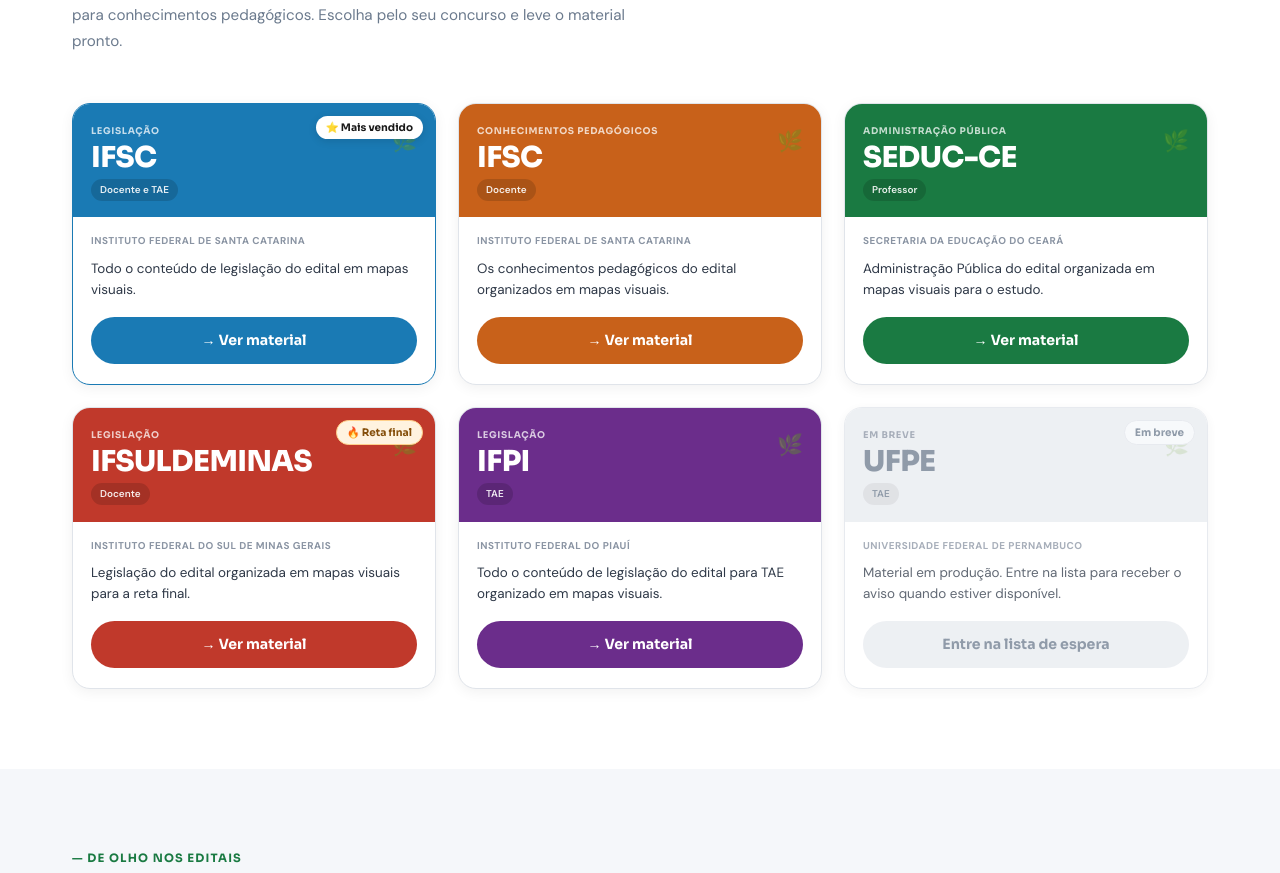
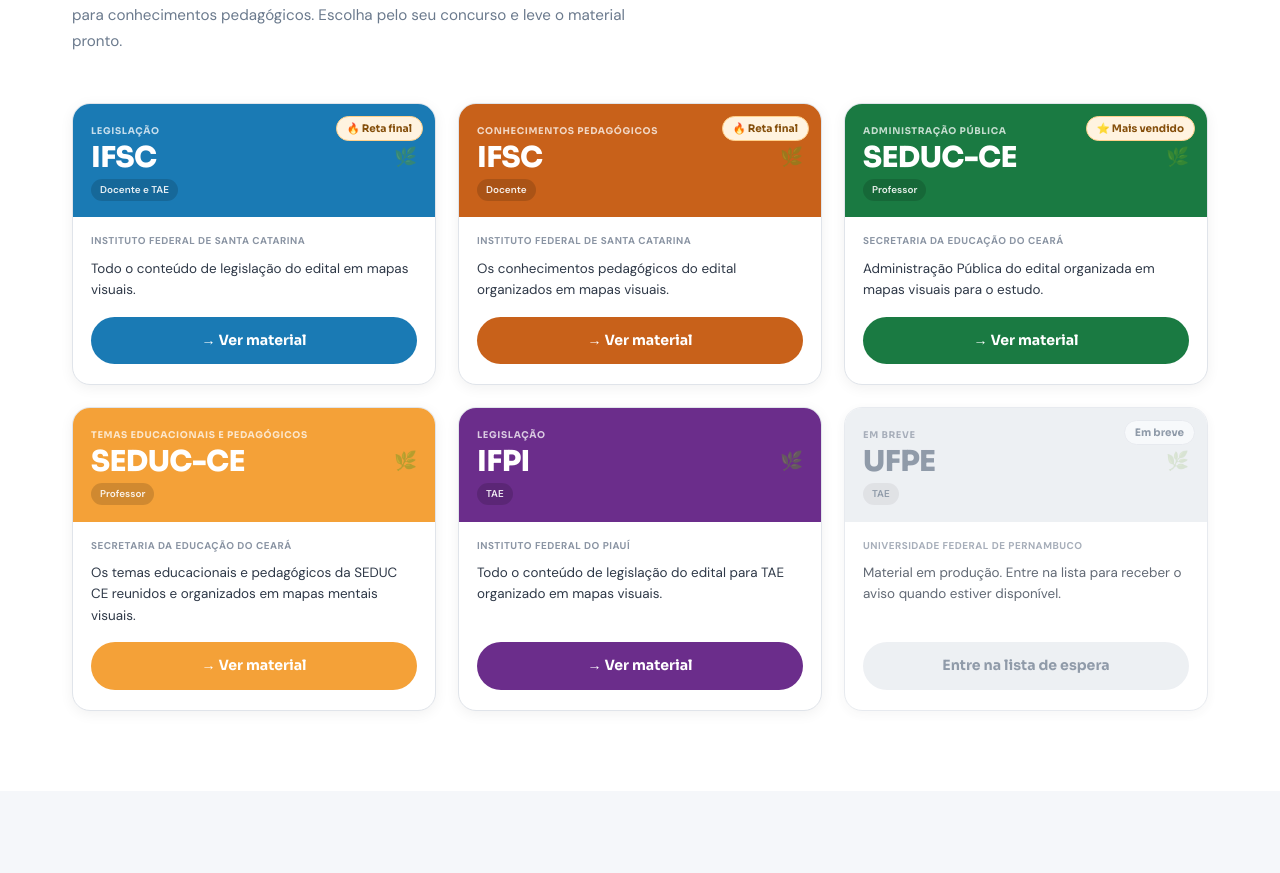
Before and after one commit to rlsgabriella/vibefederal, a React (Vite) app: page / in a window 1280 px wide. Shown: the part 1049-1922 px from the top of the page. Built offline with nearby package versions, Linux system fonts and the light colour scheme; the HTML template or start-up script is replaced by a standard one.

Commit message:
atualizações conteúdo de cards

```diff
--- a/src/components/Catalogo.css
+++ b/src/components/Catalogo.css
@@ -118,8 +118,10 @@
   border-radius: 100px;
   margin-top: 7px;
 }
-
-.cat__leaf { font-size: 1.3rem; }
+.cat__leaf {
+  font-size: 1.15rem;
+  margin-top: 18px;
+}
 
 /* Body */
 .cat__body {
--- a/src/data/index.js
+++ b/src/data/index.js
@@ -11,8 +11,8 @@
     descricaoCurta: 'Todo o conteúdo de legislação do edital em mapas visuais.',
     tag: 'Legislação',
     href: 'https://vibefederal.com.br/ifsc/',
-    destaque: true,
-    seloExtra: null,
+    destaque: false,
+    seloExtra: '🔥 Reta final',
     emBreve: false,
   },
   {
@@ -27,7 +27,7 @@
     tag: 'Conhecimentos Pedagógicos',
     href: 'https://vibefederal.com.br/tp-ifsc/',
     destaque: false,
-    seloExtra: null,
+    seloExtra: '🔥 Reta final',
     emBreve: false,
   },
   {
@@ -42,22 +42,22 @@
     tag: 'Administração Pública',
     href: 'https://vibefederal.com.br/tlseducce/',
     destaque: false,
-    seloExtra: null,
+    seloExtra: '⭐ Mais vendido',
     emBreve: false,
   },
   {
-    id: 'ifsuldeminas',
-    sigla: 'IFSULDEMINAS',
-    nome: 'Trilha Legal — IFSULDEMINAS',
-    subtitulo: 'Instituto Federal do Sul de Minas Gerais',
-    cargo: 'Docente',
-    cor: '#C0392B',
+    id: 'tpseducce',
+    sigla: 'SEDUC-CE',
+    nome: 'SEDUC-CE',
+    subtitulo: 'SECRETARIA DA EDUCAÇÃO DO CEARÁ',
+    cargo: 'Professor',
+    cor: '#f4a138',
     corTextoBtn: '#fff',
-    descricaoCurta: 'Legislação do edital organizada em mapas visuais para a reta final.',
-    tag: 'Legislação',
-    href: 'https://vibefederal.com.br/ifsuldeminas/',
+    descricaoCurta: 'Os temas educacionais e pedagógicos da SEDUC CE reunidos e organizados em mapas mentais visuais.',
+    tag: 'TEMAS EDUCACIONAIS E PEDAGÓGICOS',
+    href: 'https://vibefederal.com.br/tpseducce/',
     destaque: false,
-    seloExtra: '🔥 Reta final',
+    seloExtra: null,
     emBreve: false,
   },
   {
```
